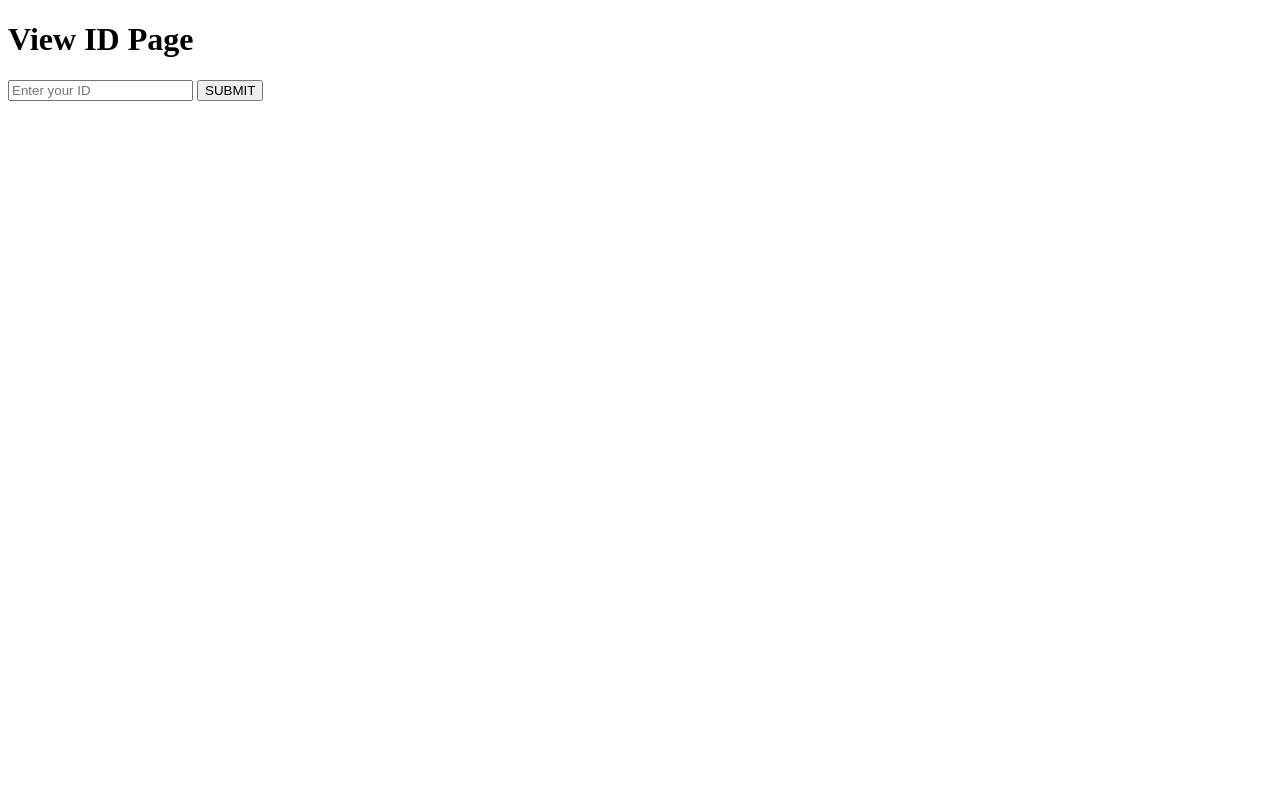
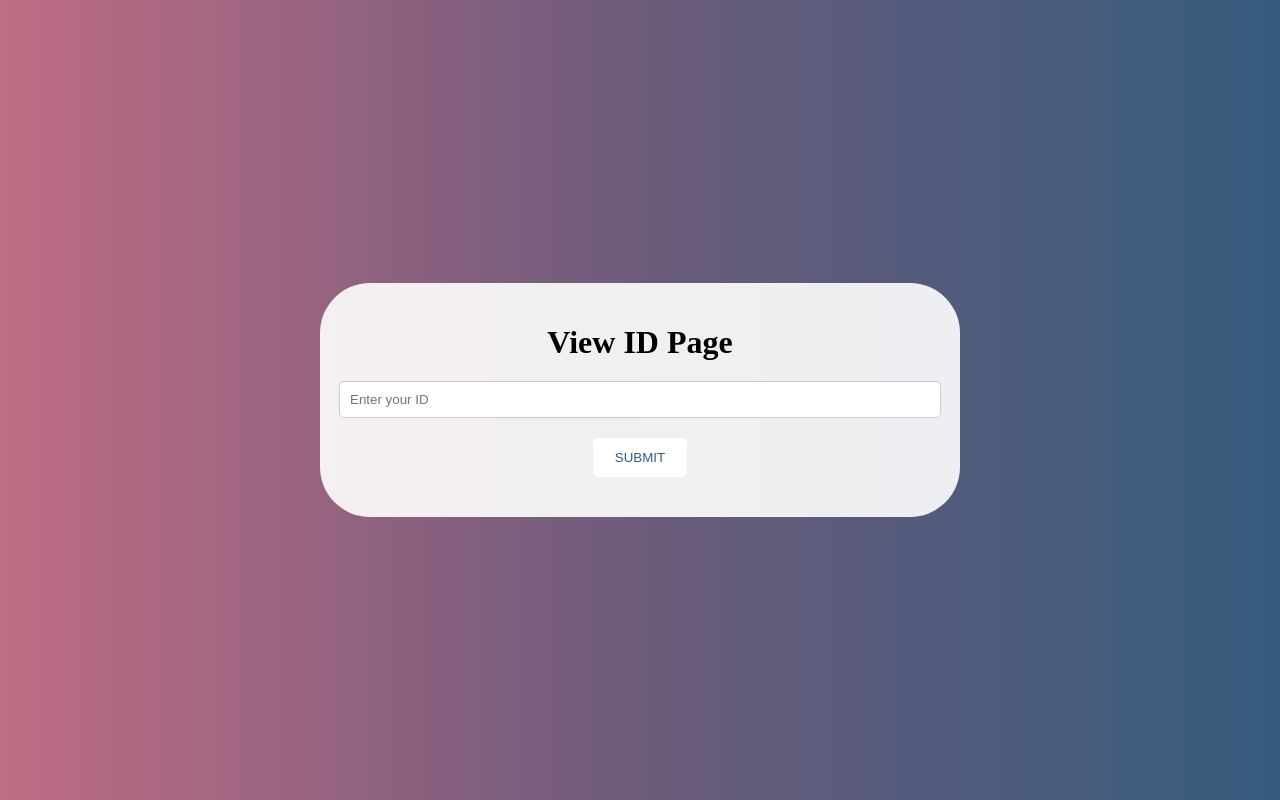
Before and after one commit to komalpandeyy/ID_GENERATOR, a website: page roll_no.html in a window 1280 px wide. Drawn offline with Linux system fonts and the light colour scheme; the site is published under a folder, as on GitHub Pages, so addresses that start at the root find nothing.

Commit message:
Update roll_no.html

```diff
--- a/roll_no.html
+++ b/roll_no.html
@@ -4,7 +4,7 @@
     <meta charset="UTF-8">
     <meta name="viewport" content="width=device-width, initial-scale=1.0">
     <title>View ID</title>
-  <link rel="stylesheet" href="/viewId.css">
+  <link rel="stylesheet" href="viewId.css">
   <link rel="shortcut icon" type="image/x-icon" href="id.png">
 </head>
 <body>
```
